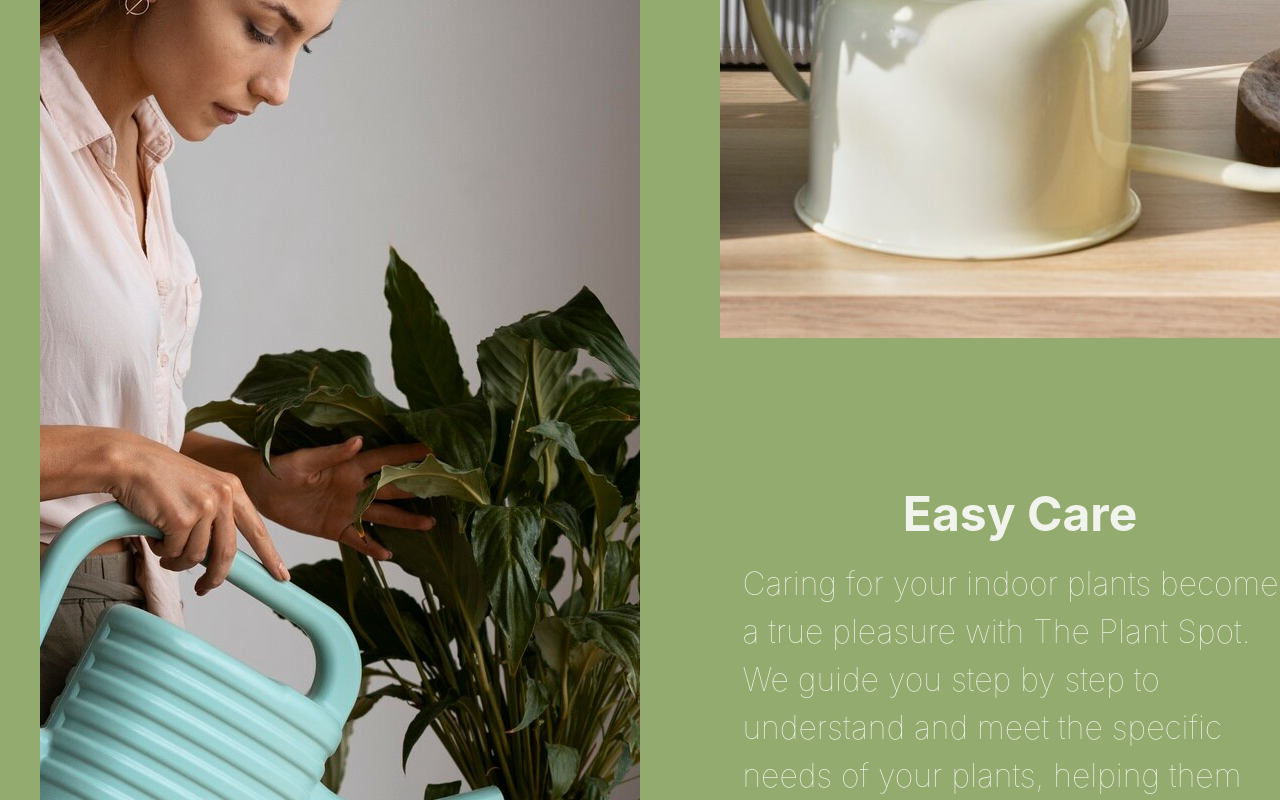
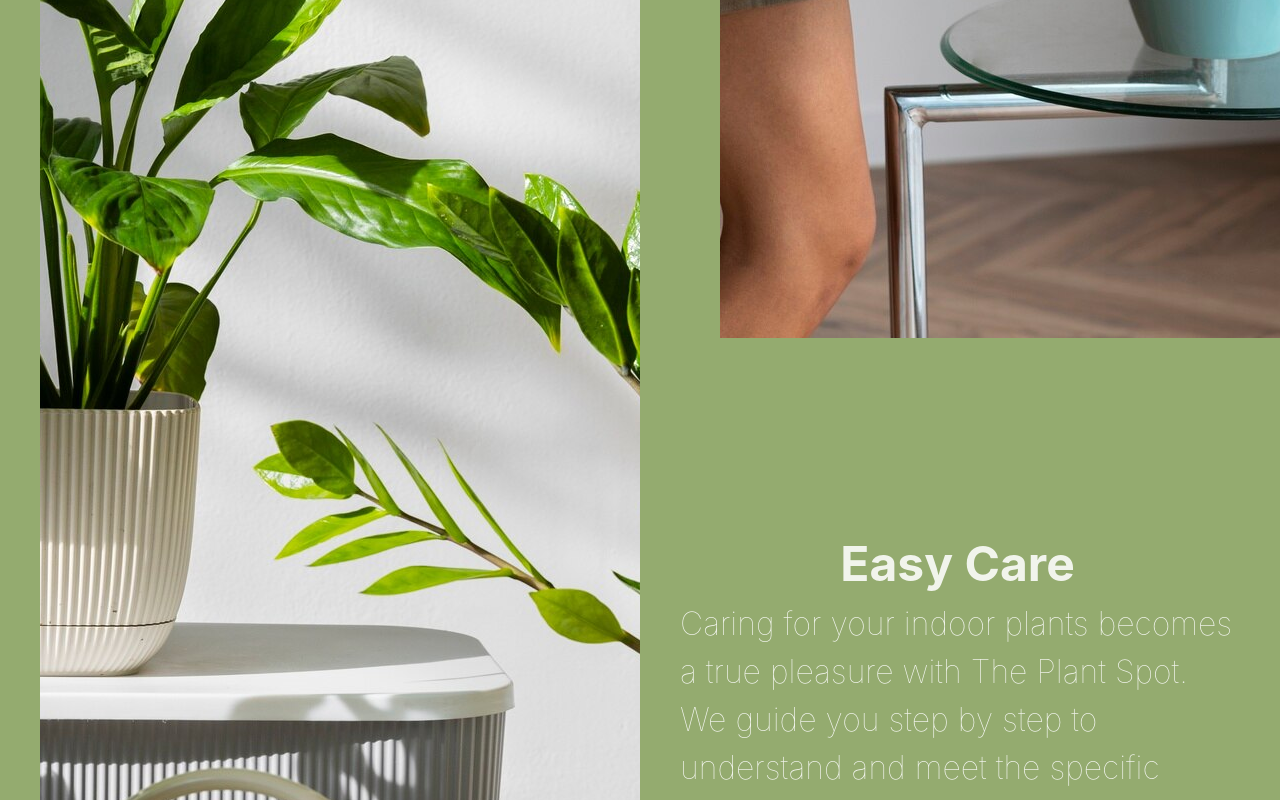
Before and after one commit to bilal-augereau/ThePlantSpot, a React (Vite) app: page / in a window 1280 px wide. Shown: the part 1568-2368 px from the top of the page. Built offline with nearby package versions, Linux system fonts and the light colour scheme.

Commit message:
modification suite à la review PR concernant la 2ème partie du body

```diff
--- a/src/pages/HomeBody2.css
+++ b/src/pages/Home.css
@@ -1,27 +1,27 @@
-.app {
+.otherInformations {
 	display: flex;
 	flex-direction: row;
 	justify-content: space-evenly;
 }
 
-.content {
+.exceptionalPlantVarieties {
 	display: flex;
 	flex-direction: column;
 	align-items: center;
 }
-.content-reverse {
+.easyCare {
 	display: flex;
 	flex-direction: column;
 }
 
-.Photo1 {
+.indoorPlants {
 	height: 1600px;
 	width: 600px;
 	margin: 40px;
 	object-fit: none;
 	margin-top: 200px;
 }
-.Photo2 {
+.greenOasis {
 	height: 1600px;
 	width: 600px;
 	margin: 40px;
@@ -33,24 +33,22 @@
 	width: 55ch;
 }
 
-.titre2 {
+.exceptionalPlantVarieties h3 {
 	text-align: center;
 	font-weight: bolder;
 	font-size: 3rem;
 	margin-top: 300px;
+	margin-bottom: auto;
 }
-.titre1 {
+
+.easyCare h3 {
 	text-align: center;
 	font-weight: bolder;
 	font-size: 3rem;
-	margin-top: 100px;
+	margin-top: 150px;
+	margin-bottom: auto;
 }
-.paragraphe1 {
-	font-weight: lighter;
-	text-align: left;
-	font-size: 2rem;
-}
-.paragraphe2 {
+.text p  {
 	font-weight: lighter;
 	text-align: left;
 	font-size: 2rem;
--- a/src/pages/Home.tsx
+++ b/src/pages/Home.tsx
@@ -1,15 +1,14 @@
-import "./HomeBody2.css";
-import photo1 from "../img/photo/freepik__upload__4163.jpeg";
-import photo2 from "../img/photo/freepik__upload__27007.jpeg";
+import "./Home.css";
+import GreenOasisPicture from "../img/photo/GreenOasisPicture.jpeg";
+import IndoorPlantsPicture from "../img/photo/IndoorPlantsPicture.jpeg";
 
 const Home = () => {
 	return (
-		<div>
-			<div className="app">
-				<div className="content">
+			<div className="otherInformations">
+				<div className="exceptionalPlantVarieties">
 					<div className="text">
-						<h3 className="titre2">Exceptional Plant Varieties</h3>
-						<p className="paragraphe2">
+						<h3>Exceptional Plant Varieties</h3>
+						<p >
 							We are here to guide you in choosing the indoor plants that suit
 							your needs. Whether it's a Kentia palm, a ficus, or succulents,
 							discover easy-to-care-for species that are perfect for air
@@ -18,14 +17,14 @@ const Home = () => {
 							life, style, and serenity, all while matching your lifestyle. 🌿
 						</p>
 					</div>
-					<img className="Photo1" src={photo2} alt="Green oasis" />
+					<img className="greenOasis" src={GreenOasisPicture} alt="Green oasis" />
 				</div>
 
-				<div className="content reverse">
-					<img className="Photo2" src={photo1} alt="Indoor plants" />
+				<div className="easyCare">
+					<img className="indoorPlants" src={IndoorPlantsPicture} alt="Indoor plants" />
 					<div className="text">
-						<h3 className="titre1">Easy Care</h3>
-						<p className="paragraphe1">
+						<h3>Easy Care</h3>
+						<p >
 							Caring for your indoor plants becomes a true pleasure with The
 							Plant Spot. We guide you step by step to understand and meet the
 							specific needs of your plants, helping them thrive to their
@@ -36,7 +35,6 @@ const Home = () => {
 					</div>
 				</div>
 			</div>
-		</div>
 	);
 };
 
```
Also changed, not shown: src/img/photo/GreenOasisPicture.jpeg (renamed from src/img/photo/freepik__upload__4163.jpeg), src/img/photo/IndoorPlantsPicture.jpeg (renamed from src/img/photo/freepik__upload__27007.jpeg).
